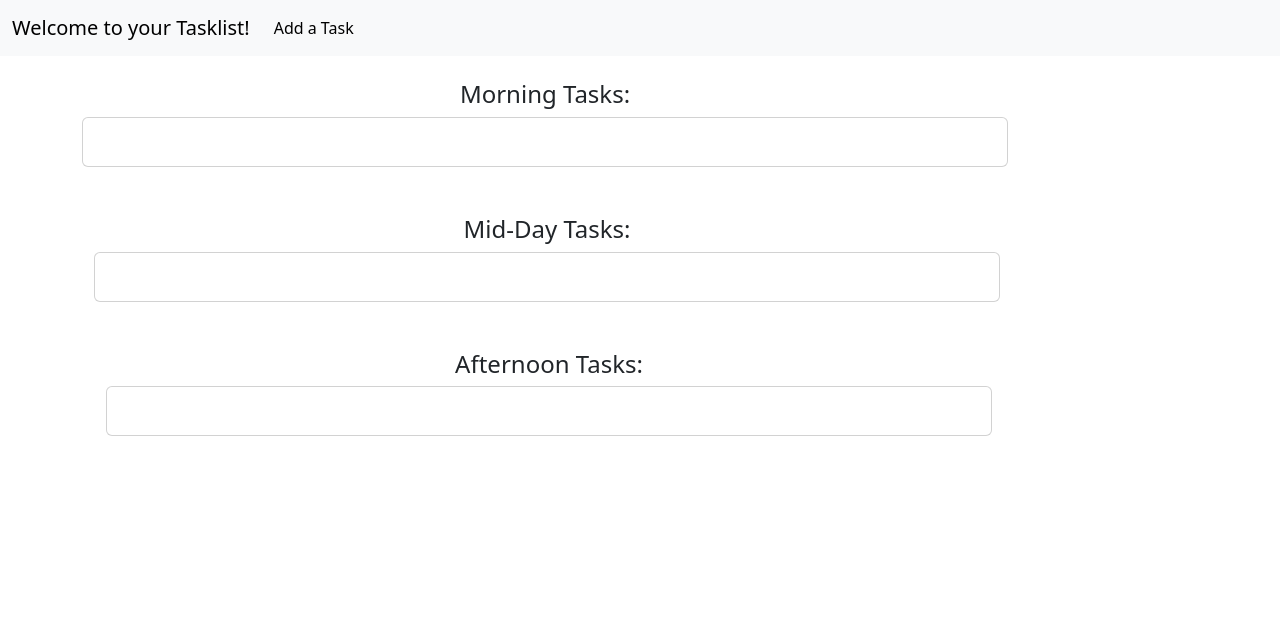
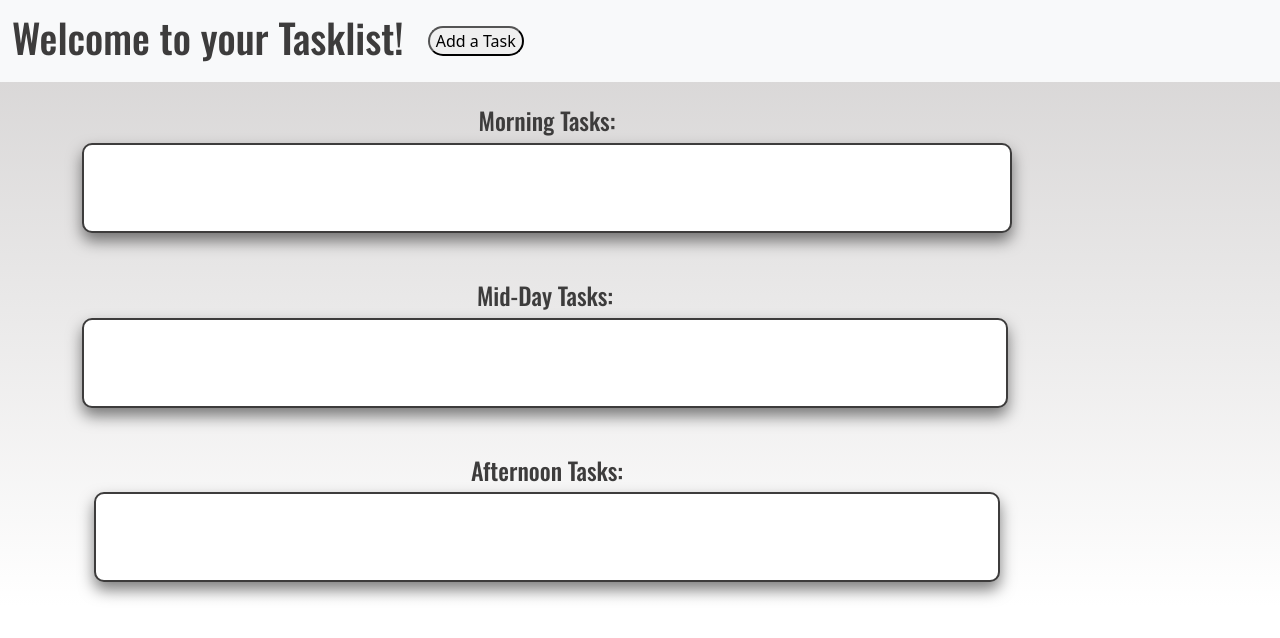
Before and after one commit to Codergeek081/Project-1, a plain HTML site: page index.html in a window 1280 px wide. Drawn offline with nearby package versions, Linux system fonts and the light colour scheme.

Commit message:
added css styling, a text link in html and a button for the add a task

```diff
--- a/assets/css/style.css
+++ b/assets/css/style.css
@@ -34,3 +34,52 @@
     text-decoration: none;
     cursor: pointer;
   } */
+   /* makes page background blend from grey to white */
+  body{
+    background: linear-gradient( rgb(212, 210, 210), white);
+    background-repeat: no-repeat;
+  }
+
+  /* "welcome to your tasklist" grey, font and font size */
+    #openModalButton{
+      color: rgb(61, 60, 60);
+      font-family: 'Oswald', sans-serif;
+      font-size: 30px;
+    }
+
+    /* changes color to grey when you hover over the button */
+    button:hover{
+      background-color: lightgrey;
+    }
+
+    /* rounds the edges of the button */
+  button{
+    border-radius: 15px;
+  }
+
+  /* morning, mid and afternoon text grey, font and font size */
+  .col-10{
+    color:rgb(61, 60, 60);
+    font-family: 'Oswald', sans-serif;
+      font-size: 50px;
+  }
+
+  /* gives boxes some styling and shadowing */
+  .card{
+    border: 2px solid rgb(61, 60, 60);
+    border-radius: 10px;
+    padding: 20px;
+    width: 100%;
+    box-shadow: 0 8px 15px rgba(0,0,0,0.5);
+  }
+
+  /* aligns text to center, keeps everything in a column */
+  .card-body{
+    padding: 15px;
+    display: flex;
+    flex-direction: column;
+    justify-content: center;
+    align-items: center;
+    text-align: center;
+    font-size: 20px;
+  }
--- a/index.html
+++ b/index.html
@@ -8,6 +8,7 @@
   <link href="https://cdn.jsdelivr.net/npm/bootstrap@5.3.3/dist/css/bootstrap.min.css" rel="stylesheet"
     integrity="sha384-QWTKZyjpPEjISv5WaRU9OFeRpok6YctnYmDr5pNlyT2bRjXh0JMhjY6hW+ALEwIH" crossorigin="anonymous">
   <link rel="stylesheet" href="./assets/css/style.css">
+  <link href="https://fonts.googleapis.com/css2?family=Oswald:wght@200..700&display=swap" rel="stylesheet">
 </head>
 
 <body>
@@ -17,12 +18,10 @@
         <button id="openModalButton">Add a Task</button>
     </nav> -->
 
-
   <!-- BOOTSTRAP NAVBAR-->
-
   <nav class="navbar navbar-expand-lg bg-body-tertiary">
     <div class="container-fluid">
-      <a class="navbar-brand" id="openModalButton">Welcome to your Tasklist!</a>
+      <a class="navbar-brand" id="openModalButton"><h1>Welcome to your Tasklist!</h1></a>
       <button class="navbar-toggler" type="button" data-bs-toggle="collapse" data-bs-target="#navbarSupportedContent"
         aria-controls="navbarSupportedContent" aria-expanded="false" aria-label="Toggle navigation">
         <span class="navbar-toggler-icon"></span>
@@ -31,7 +30,7 @@
         <ul class="navbar-nav me-auto mb-2 mb-lg-0">
           <li class="nav-item">
             <a class="nav-link active" aria-current="page" href="#" data-bs-toggle="modal"
-              data-bs-target="#formModal">Add a Task</a>
+              data-bs-target="#formModal"><strong><button>Add a Task</button></strong></a>
           </li>
         </ul>
         <!-- TASK SEARCHBAR -->
@@ -74,14 +73,12 @@
     </div>
   </div>
 
-
   <!-- LANDING PAGE CONTENT - DISPLAYS TASKS -->
 
   <!-- MORNING TASK CARDS -->
 
   <br>
   <div class="container text-center">
-    <div class="row">
       <div class="col-md-4">
       </div>
       <div class="col-10">
```
